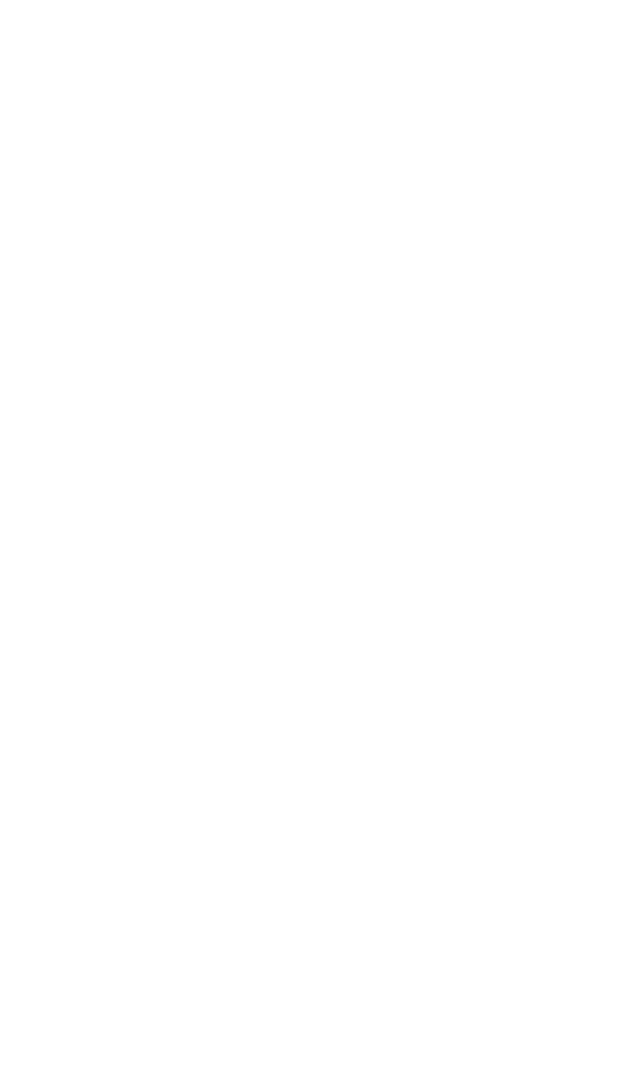
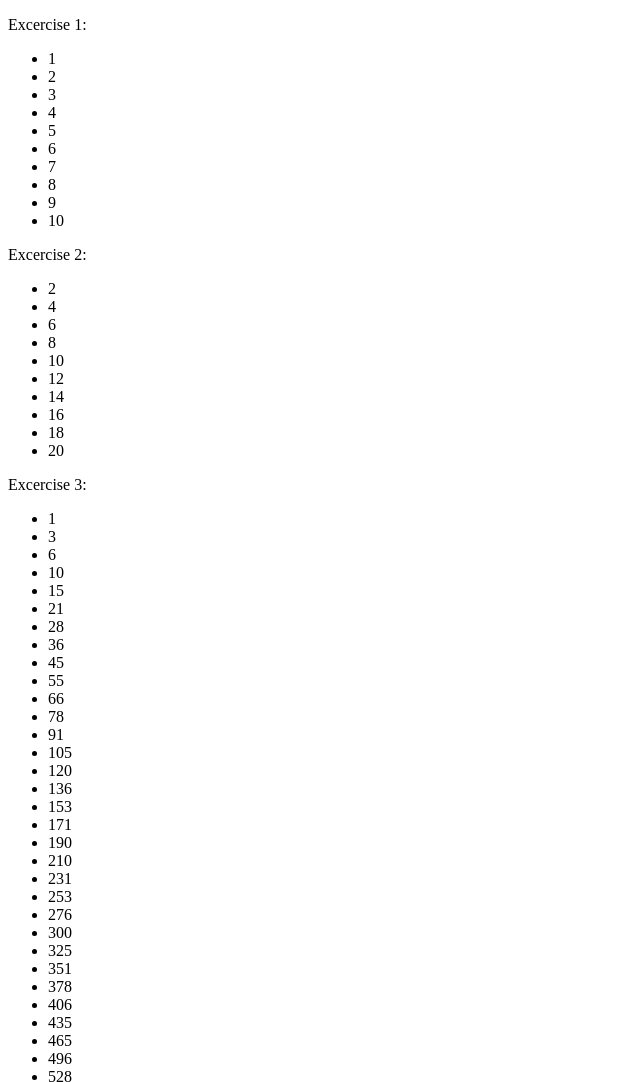
Before and after one commit to SallyAmkoa/sallyamkoa, a website: page projects/while/index.html in a window 1280 px wide. Shown: the top 1082 px of the page, without its empty margins (0-640 px from the left). Before the commit the page ends 800 px from the top, so only its background shows below. Drawn offline with Linux system fonts and the light colour scheme.

Commit message:
Added while loops

```diff
--- a/projects/while/index.html
+++ b/projects/while/index.html
@@ -0,0 +1,19 @@
+<!DOCTYPE html>
+<html lang="en">
+<head>
+  <meta charset="UTF-8">
+  <meta name="viewport" content="width=device-width, initial-scale=1.0">
+  <meta http-equiv="X-UA-Compatible" content="ie=edge">
+  <title>Document</title>
+</head>
+<body>
+  <div id="loop-exercise1"> </div>
+  <div id="loop-exercise2"> </div>
+  <div id="loop-exercise3"> </div>
+  <div id="loop-exercise5"> </div>
+  <div id="loop-exercise6"> </div>
+  <script type="text/javascript" src="while.js">
+
+  </script>
+</body>
+</html>
--- a/projects/while/while.js
+++ b/projects/while/while.js
@@ -0,0 +1,94 @@
+// Exercise 1
+
+var n = 1;
+var outputTarget = document.querySelector("#loop-exercise1");
+var outputHtml = "<p>Excercise 1:</p><ul>";
+
+while (n <= 10) {
+    console.log(n);
+    outputHtml += "<li>" + n + "</li>";
+    n++;
+}
+
+outputHtml += "</ul>";
+
+outputTarget.innerHTML = outputHtml;
+
+// Exercise 2
+var p = 2;
+outputTarget = document.querySelector('#loop-exercise2');
+outputHtml = "<p>Excercise 2:</p><ul>";
+
+while (p <= 20) {
+    console.log(p);
+    outputHtml += "<li>" + p + "</li>";
+    p += 2;
+}
+outputHtml += "</ul>";
+
+outputTarget.innerHTML = outputHtml;
+
+// Exercise 3
+var q = 100;
+var i = 1;
+var sum = 0;
+
+outputTarget = document.querySelector('#loop-exercise3');
+outputHtml = "<p>Excercise 3:</p><ul>";
+
+while (i < q) {
+    sum += i;
+    console.log(sum);
+    outputHtml += "<li>" + sum + "</li>";
+    i++;
+}
+outputTarget.innerHTML = outputHtml;
+
+// Exercise 5
+var r = 15;
+var outputTarget = document.querySelector("#loop-exercise5");
+outputHtml = "<p>Excercise 5:</p><ul>";
+
+while (r > 0) {
+    console.log(r);
+    if ( r % 2 === 0) {
+         outputHtml += "<li>" + r + " even</li>";// This prints my count (a.k.a. my n) in the website instead of just the developer console
+    } else {
+        outputHtml += "<li>" + r + " odd</li>";
+    }
+    r--;
+}
+
+outputHtml += "</ul>";
+
+outputTarget.innerHTML = outputHtml;
+
+// Exercise 6
+var s =1;
+var outputTarget = document.querySelector('#loop-exercise6');
+outputHtml = "<p>Excercise 6:</p><ul>";
+
+while (s <= 100) {
+    if(s % 3 === 0 && s % 5 == 0){
+        console.log("FizzBuzz");
+        outputHtml += "<li>FizzBuzz</li>";
+    } else if (s % 3 === 0) {
+        console.log("Fizz");
+        outputHtml += "<li>Fizz</li>";
+    } else if (s % 5 === 0) {
+        console.log("Buzz");
+        outputHtml += "<li>Buzz</li>";
+    } else {
+        console.log(s);
+        outputHtml += "<li>" + s + "</li>";
+    }
+
+    s++;
+}
+outputHtml += "</ul>";
+
+// These two statements mean the same thing:
+// outputHtml = "</ul>";
+// outputHtml = outputHtml + "</ul>"
+
+outputTarget.innerHTML = outputHtml;
```
Also changed, not shown: media/index.html (+3 -1 lines), projects/choose-your-own-adventure/cyoa.js (+4 -4 lines).
